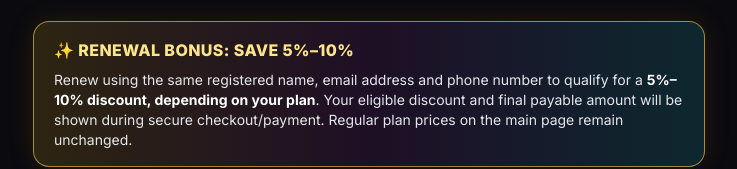
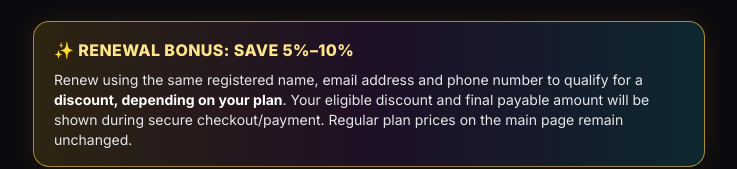
Before and after one commit to crazyharshraj/heydesigneye.canvapro, a plain HTML site: page index.html in a window 1280 px wide. Shown: the part 2672-2841 px from the top of the page, without its empty margins (271-1008 px from the left). Drawn offline with nearby package versions, Linux system fonts and the light colour scheme.

Commit message:
Update index.html

```diff
--- a/index.html
+++ b/index.html
@@ -316,7 +316,7 @@
                 <p class="text-gray-400 max-w-2xl mx-auto">Enter the same name, email address, and phone number used when purchasing. We’ll check your subscription record and show its current status and expiry date.</p>
                 <div class="max-w-2xl mx-auto mt-6 rounded-2xl border border-amber-300/60 bg-gradient-to-r from-amber-400/15 via-fuchsia-500/10 to-cyan-400/15 px-5 py-4 text-left shadow-[0_0_28px_rgba(245,158,11,0.12)]">
                     <p class="text-amber-200 text-sm sm:text-base font-extrabold tracking-wide">✨ RENEWAL BONUS: SAVE 5%–10%</p>
-                    <p class="text-gray-200 text-sm mt-2">Renew using the same registered name, email address and phone number to qualify for a <strong class="text-white">5%–10% discount, depending on your plan</strong>. Your eligible discount and final payable amount will be shown during secure checkout/payment. Regular plan prices on the main page remain unchanged.</p>
+                    <p class="text-gray-200 text-sm mt-2">Renew using the same registered name, email address and phone number to qualify for a <strong class="text-white">discount, depending on your plan</strong>. Your eligible discount and final payable amount will be shown during secure checkout/payment. Regular plan prices on the main page remain unchanged.</p>
                 </div>
             </div>
 
```
